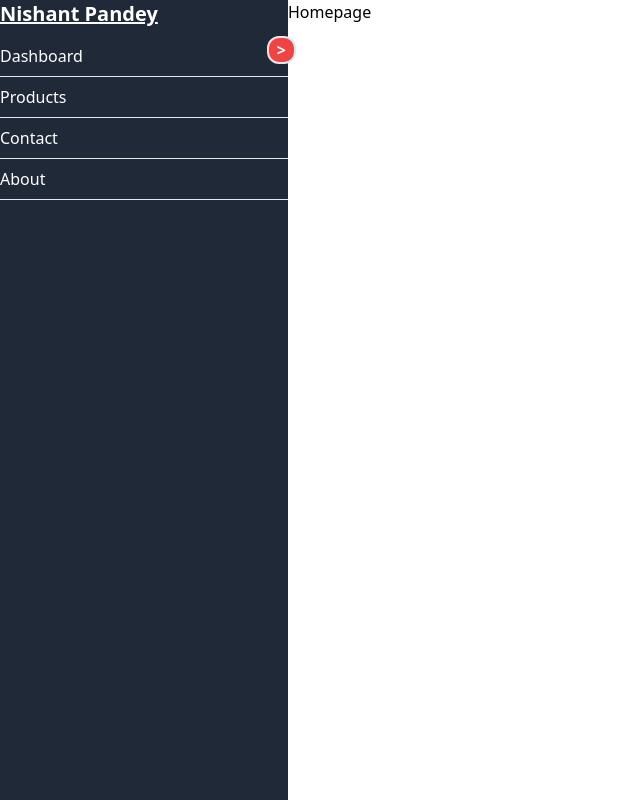
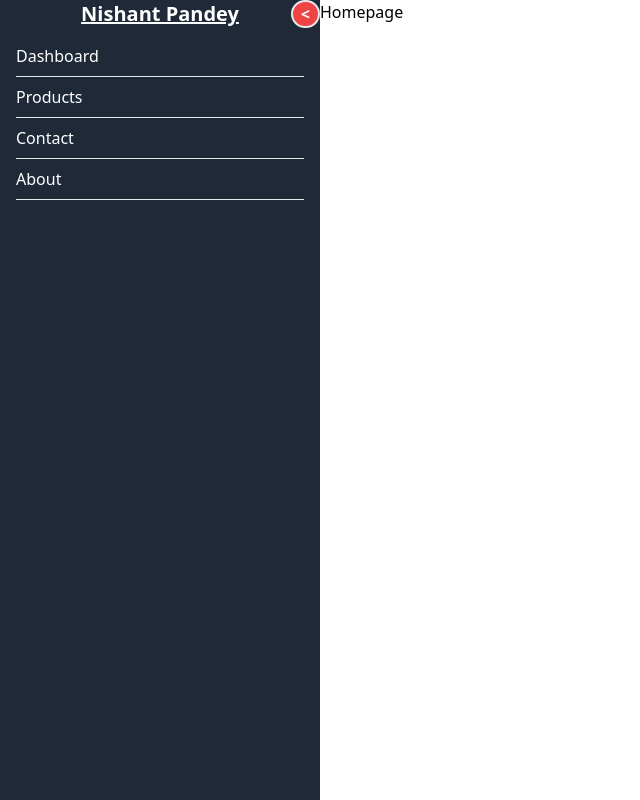
Before and after one commit to Nishan9t/react-components, a React (Create React App) app: page / in a window 1280 px wide. Shown: the whole page, without its empty margins (0-640 px from the left). Built offline with nearby package versions, Linux system fonts and the light colour scheme.

Commit message:
now sidebar is sliding

```diff
--- a/src/components/SlideInComponent.jsx
+++ b/src/components/SlideInComponent.jsx
@@ -3,17 +3,29 @@ import React, { useState } from "react";
 
 const SlideInComponent = () => {
 
-  const [active,setActive]=useState(false)
+   const [active,setActive]=useState("<")
+   const [open,setOpen]=useState(true)
 
   return (
     <div className="flex">
 
-        <div className={`w-72 h-screen bg-gray-800 relative `}>
-        <button className=" absolute cursor-pointer -right-2 top-9 border-2 rounded-xl px-2 text-white font-bold bg-red-500">{`>`}</button>
-
+        <div className={`${open ? "w-1/4" :"w-10"} duration-500 h-screen bg-gray-800 relative md:text-center `}>
+        <button className={`absolute cursor-pointer -right-0 top-0 border-2 rounded-full px-2 text-white font-bold bg-red-500 ${!open && 'rotate-180'}` }
+        onClick={()=>{
+          setOpen(!open)
+          // if(active ===">")
+          // {
+          //   setActive("<")
+          // }
+          // else{
+          //   setActive(">")
+          // }
+        }}
+        >{active}</button>
+          <span className={`${!open && 'hidden'} origin-left duration-500`}>
           <h1 className="font-bold text-xl underline text-white">Nishant Pandey</h1>
           <div className="mt-4 text-white ">
-            <ul className="text-left ">
+            <ul className="text-left md:mx-4 ">
               <li className="my-2 hover:text-red-500 cursor-pointer">Dashboard</li>
               <hr/>
               <li className="my-2 hover:text-red-500 cursor-pointer">Products</li>
@@ -23,7 +35,9 @@ const SlideInComponent = () => {
               <li className="my-2 hover:text-red-500 cursor-pointer">About</li>
               <hr/>
             </ul>
+
           </div>
+          </span>
 
 
         </div>
```
